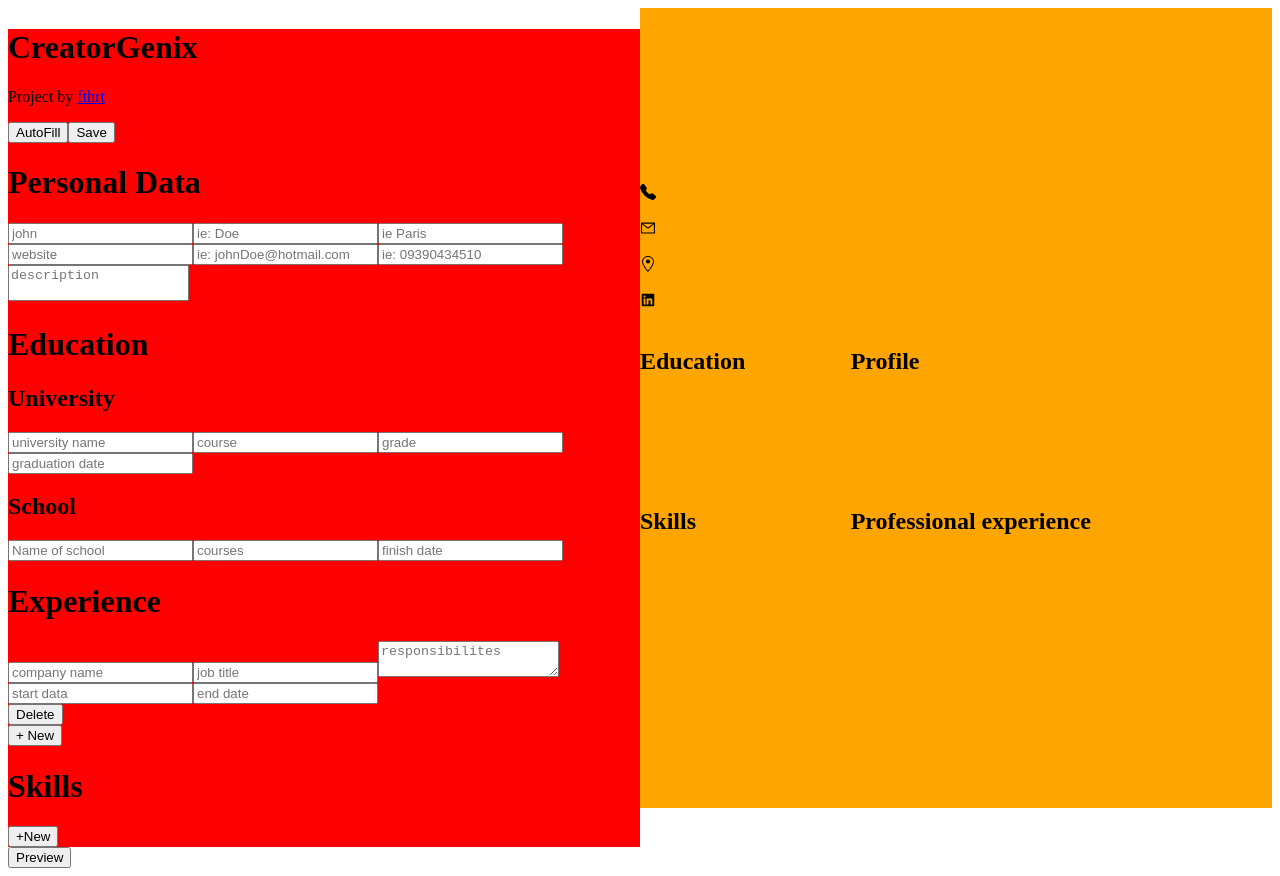
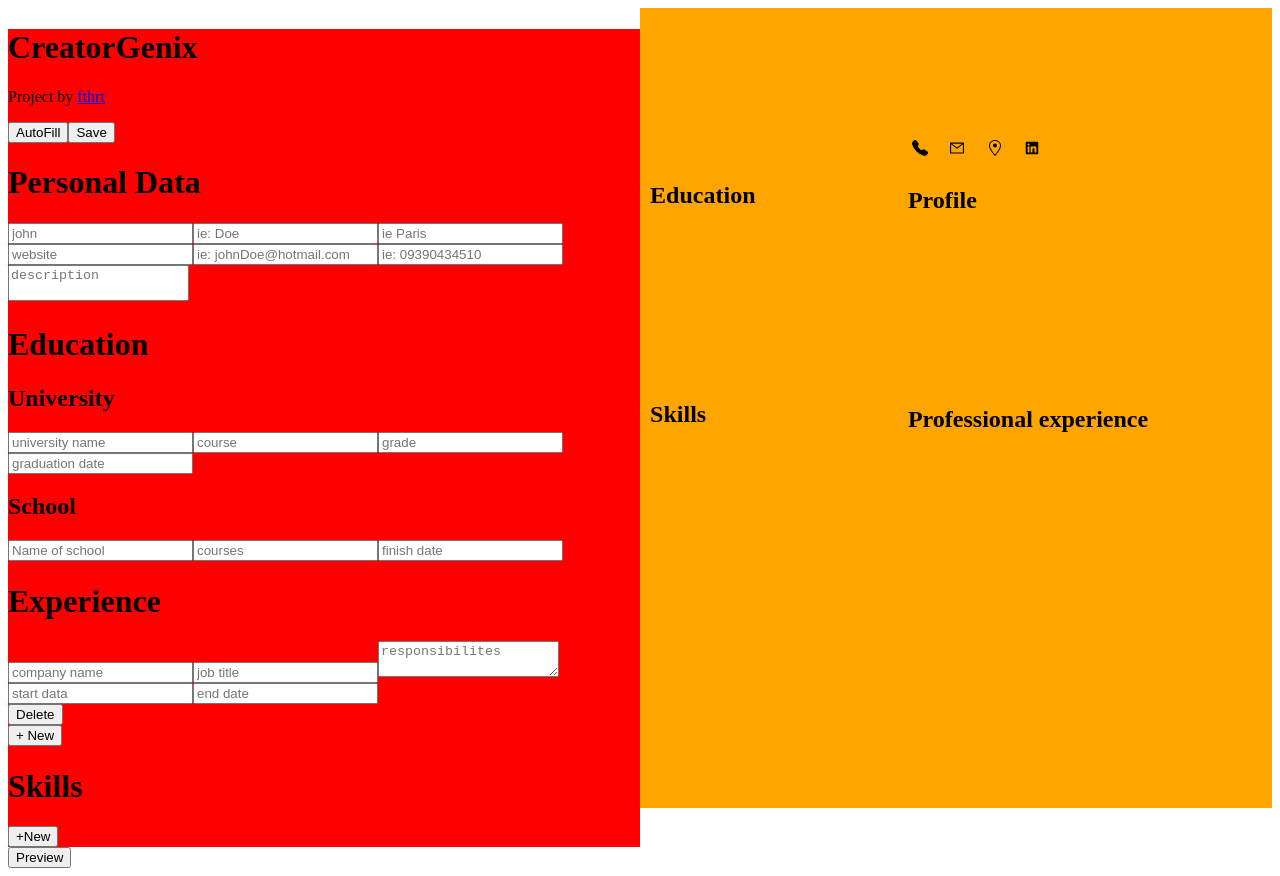
Before and after one commit to a-sha0234/CreatorGenix, a React (Create React App) app: page / in a window 1280 px wide. Built offline with nearby package versions, Linux system fonts and the light colour scheme.

Commit message:
fix styles

```diff
--- a/src/components/Header.tsx
+++ b/src/components/Header.tsx
@@ -29,7 +29,7 @@ const Header = () => {
   //   const content = document.getElementById("content");
 
   //   if (content !== null) {
-  //     html2canvas(content, {scale: 2}).then((canvas) => {
+  //     html2canvas(content, { scale: 2 }).then((canvas) => {
   //       const imgData = canvas.toDataURL("image/png");
   //       const pdf = new jsPDF({
   //         orientation: "portrait",
--- a/src/components/RightHandComponent.tsx
+++ b/src/components/RightHandComponent.tsx
@@ -4,7 +4,6 @@ import Profile from "./RightSideComp/Profile";
 import ProfessionalExp from "./RightSideComp/ProfessionalExp";
 import Education from "./RightSideComp/Education";
 import Skills from "./RightSideComp/Skills";
-// import Right from "./RightSideComp/Right";
 import styles from "../style/rightHandComp/rightComponent.module.css";
 
 const RightHandComponent = () => {
--- a/src/components/RightSideComp/Contact.tsx
+++ b/src/components/RightSideComp/Contact.tsx
@@ -3,27 +3,30 @@ import { RootState } from "../../redux/store";
 import { GoLocation } from "react-icons/go";
 import { BsFillTelephoneFill } from "react-icons/bs";
 import { AiOutlineMail, AiFillLinkedin } from "react-icons/ai";
+import styles from "../../style/rightHandComp/Contact.module.css";
 
 export default function Contact() {
   const contact = useSelector((state: RootState) => state.personalData);
   return (
-    <>
-      <p>
+    <main style={styles}>
+      <ul className={styles.list}>
+        <li>
           <BsFillTelephoneFill />
           {contact.phoneNumber}
-      </p>
-      <p>
+        </li>
+        <li>
           <AiOutlineMail />
           {contact.email}
-      </p>
-      <p>
+        </li>
+        <li>
           <GoLocation />
           {contact.location}
-      </p>
-      <p>
+        </li>
+        <li>
           <AiFillLinkedin />
           {contact.website}
-      </p>
-    </>
+        </li>
+      </ul>
+    </main>
   );
 }
--- a/src/components/RightSideComp/Header.tsx
+++ b/src/components/RightSideComp/Header.tsx
@@ -1,11 +1,14 @@
 import { useSelector } from "react-redux";
 import { RootState } from "../../redux/store";
+import styles from "../../style/rightHandComp/Header.module.css";
 
 export default function Header() {
   const Header = useSelector((state: RootState) => state.personalData);
   return (
-    <header>
-      <h1>{`${Header.name} ${Header.lastName}`}</h1>
+    <header style={styles}>
+      <main className={styles.name}>
+        <h1>{`${Header.name} ${Header.lastName}`}</h1>
+      </main>
     </header>
   );
 }
--- a/src/components/RightSideComp/ProfessionalExp.tsx
+++ b/src/components/RightSideComp/ProfessionalExp.tsx
@@ -1,23 +1,26 @@
 import { useSelector } from "react-redux";
 import { RootState } from "../../redux/store";
+import styles from "../../style/rightHandComp/Experience.module.css";
 
 export default function ProfessionalExp() {
   const Experiance = useSelector((state: RootState) => state.experienceData);
 
   return (
-    <div>
+    <main style={styles}>
+      <div className={styles.experience}>
+        <h2>Professional experience</h2>
         {Experiance.form.map((data) => {
           return (
-          <div>
-            <h2>Professional experience</h2>
+            <article>
               <p>{data.companyName}</p>
               <p>{data.position}</p>
               <p>{data.startDate}</p>
               <p>{data.endDate}</p>
               <p>{data.responsibilities}</p>
-          </div>
+            </article>
           );
         })}
       </div>
+    </main>
   );
 }
--- a/src/style/pages/home.module.css
+++ b/src/style/pages/home.module.css
@@ -0,0 +1,8 @@
+@import url("https://fonts.googleapis.com/css2?family=Roboto&display=swap");
+
+* {
+  font-family: "Roboto", sans-serif;
+  box-sizing: border-box;
+}
+
+/*media query */
--- /dev/null
+++ b/src/style/rightHandComp/Contact.module.css
@@ -0,0 +1,9 @@
+.list {
+  display: flex;
+  justify-content: center;
+}
+
+li {
+  list-style: none;
+  margin: 2%;
+}
--- /dev/null
+++ b/src/style/rightHandComp/Experience.module.css
@@ -0,0 +1,2 @@
+.experience {
+}
--- /dev/null
+++ b/src/style/rightHandComp/Header.module.css
@@ -0,0 +1,8 @@
+header {
+  display: flex;
+  justify-content: center;
+}
+
+.name h1 {
+  font-size: 3rem;
+}
--- a/src/style/rightHandComp/rightComponent.module.css
+++ b/src/style/rightHandComp/rightComponent.module.css
@@ -1,47 +1,57 @@
+:root {
+  --margin: 4%;
+}
+
 #content {
   background-color: blueviolet;
-  /* min-height: 100%; */
 }
 
 .cv {
   background-color: aqua;
-  border-radius: 15px;
-  /* margin: 10%; */
-  /* height: 100vh; */
-  display: flex;
-  justify-content: center;
-  /* width: 100%; */
-  /* margin: auto; */
 }
 
 .cv__content {
   background-color: orange;
-  min-width: 100%;
+  /* min-width: 100%; */
   display: grid;
-  grid-template-columns: 1fr 2fr;
-  grid-template-rows: repeat(5, 1fr);
-  grid-template-areas: "header header" "contact contact" "education profile" "skills experiance" "skills experiance";
+  grid-template-columns: 40% 60%;
+  /* grid-template-rows: repeat(5, 1fr); */
+  grid-template-rows: 10% 8% 1fr 2fr;
+  grid-template-areas: "header header" "contact contact" "education profile" "skills experiance";
+  height: 100vh;
 }
 .header {
   grid-area: header;
+  margin: var(--margin);
 }
 
 .contact {
   grid-area: contact;
+  margin: var(--margin);
 }
 
 .profile {
   grid-area: profile;
+  margin: var(--margin);
 }
 
 .experiance {
   grid-area: experiance;
+  margin: var(--margin);
 }
 
 .education {
   grid-area: education;
+  margin: var(--margin);
 }
 
 .skills {
   grid-area: skills;
+  margin: var(--margin);
 }
+
+/* @media only screen and (max-width: 1100px) {
+  .cv {
+    display: none;
+  }
+} */
```
Also changed, not shown: src/components/RightSideComp/Right.tsx (deleted, +0 -20 lines). Lines whose indentation alone changed are shown as unchanged.
